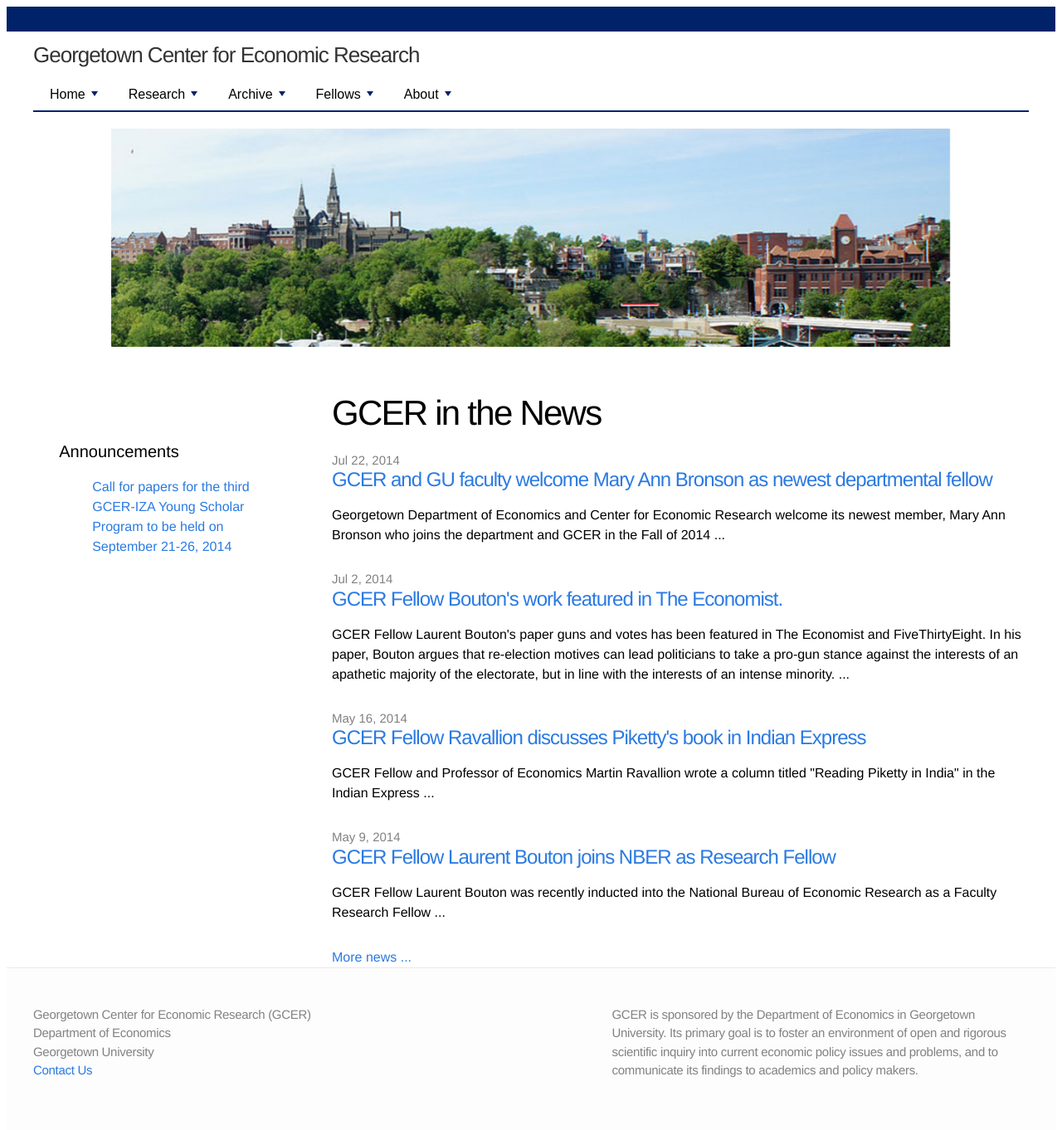
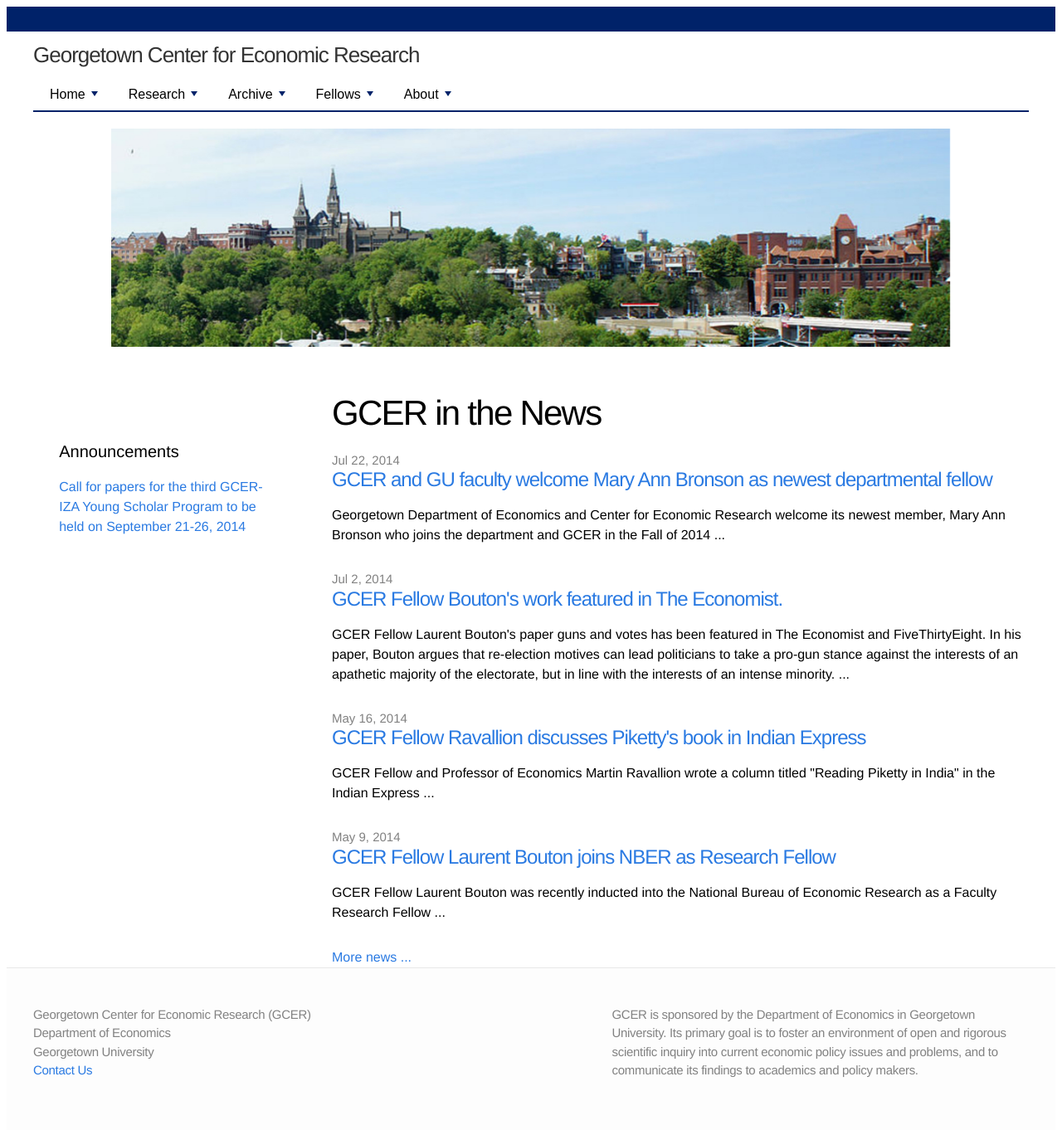
Before and after one commit to georgetown-econ/gcer, a Jekyll site: the page built from index.html, in a window 1280 px wide. Shown: the whole page at 83% size. Built offline with Jekyll 4.4.1, drawn with Linux system fonts in a browser that asks for light colours.

Commit message:
indented annoucnement in sidebar

```diff
--- a/_includes/sidebar.html
+++ b/_includes/sidebar.html
@@ -1,11 +1,9 @@
 <div class="left-panel announcements">
   <h2>Announcements</h2>
 
-  <ul>
     {% for announcement in site.data.announcements %}
-    <li>
-    {{ announcement.announcement }}
-    </li>
+    <div class="announcement">
+      {{ announcement.announcement }}
+    </div>
     {% endfor %}
-  </ul>
 </div>
--- a/css/gcer.css
+++ b/css/gcer.css
@@ -341,9 +341,8 @@
   font-size: 1.25em;
 }
 
-.announcements li {
-  list-style-type: none;
-  margin-top: 1em;
+.announcements .announcement {
+  margin-bottom: 5em;
 }
 
 .content {
```
